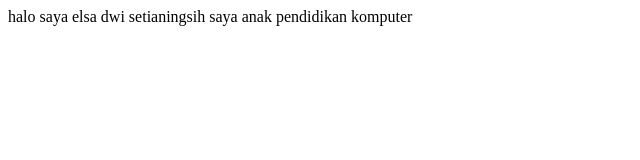
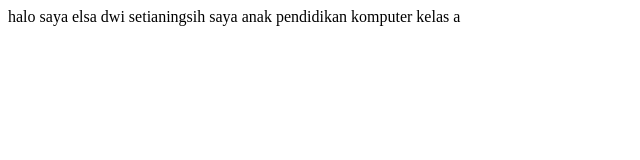
Before and after one commit to Elsa-dwi/tes-git, a plain HTML site: page index.html in a window 1280 px wide. Shown: the full height of the page, 0-640 px from the left. Drawn offline with Linux system fonts and the light colour scheme.

Commit message:
Update index.html

```diff
--- a/index.html
+++ b/index.html
@@ -7,6 +7,6 @@
 </head>
 <body>
     halo saya elsa dwi setianingsih
-    saya anak pendidikan komputer
+    saya anak pendidikan komputer kelas a
 </body>
 </html>
```
